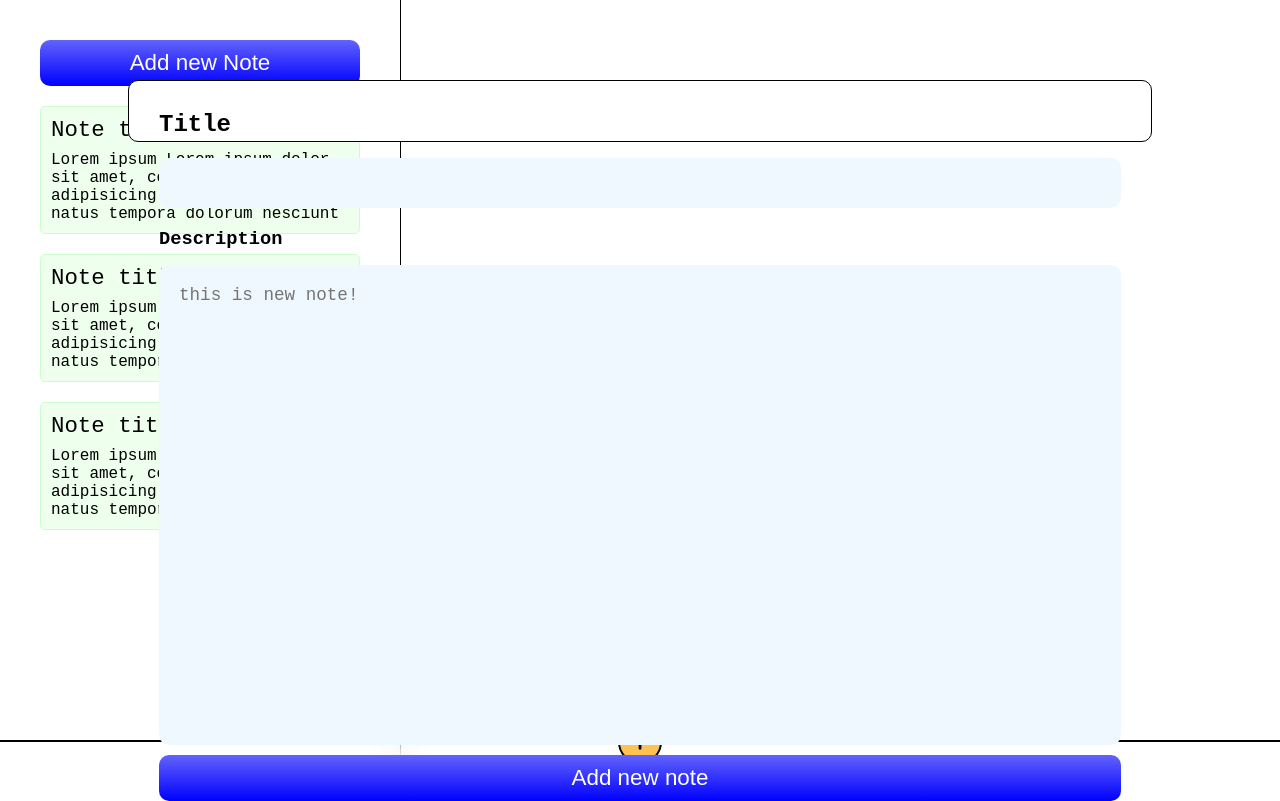
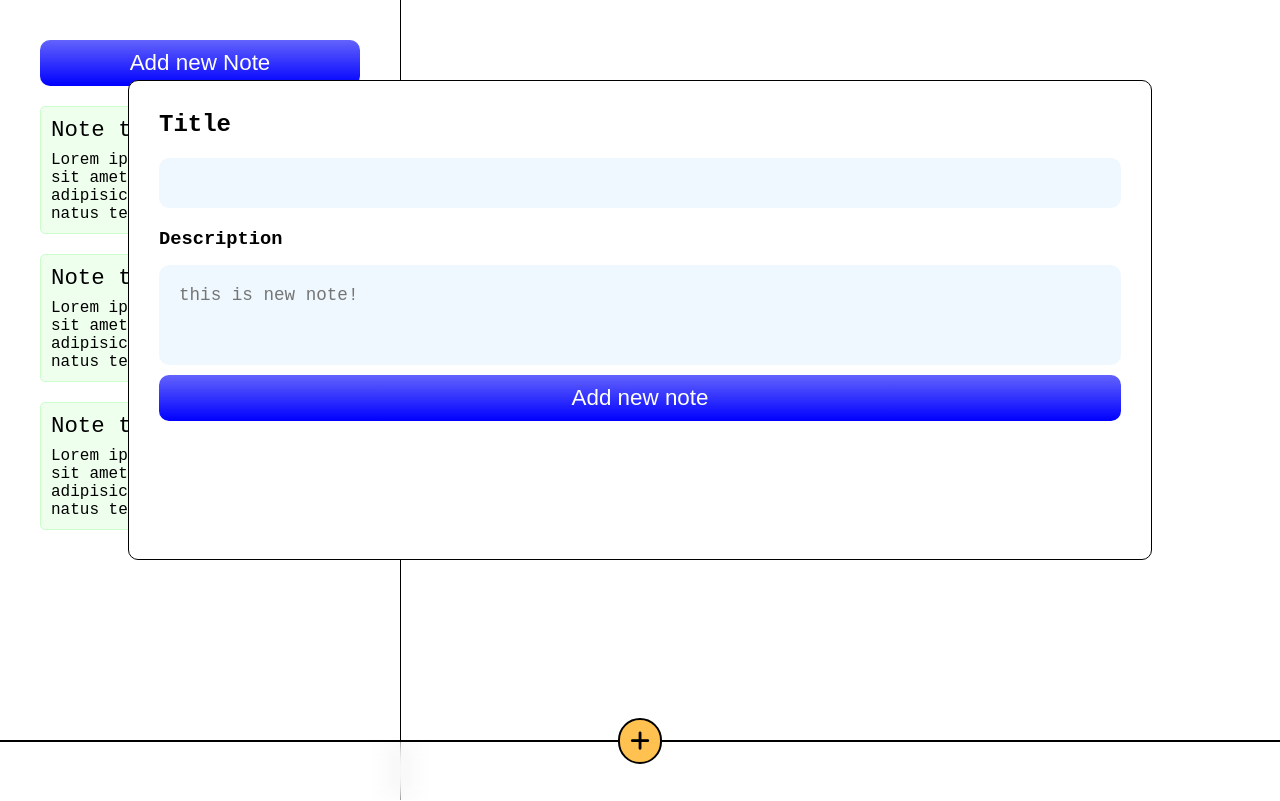
Before and after one commit to Owais28/noteapp, a plain HTML site: page index.html in a window 1280 px wide. Drawn offline with Linux system fonts and the light colour scheme; a web font is replaced by a local one.

Commit message:
update style.css

```diff
--- a/style.css
+++ b/style.css
@@ -296,7 +296,7 @@ button:hover {
     border-radius: 10px;
     border: 1px solid black;
     padding: 30px;
-    height: 6vh;
+    height: 60vh;
 }
 
 .modal-title {
@@ -313,7 +313,7 @@ button:hover {
 
 .modal-textarea {
     width: 100%;
-    height: 60vh;
+    height: 100px;
     border-radius: 10px;
     background-color: aliceblue;
     margin-top: 15px;
```
